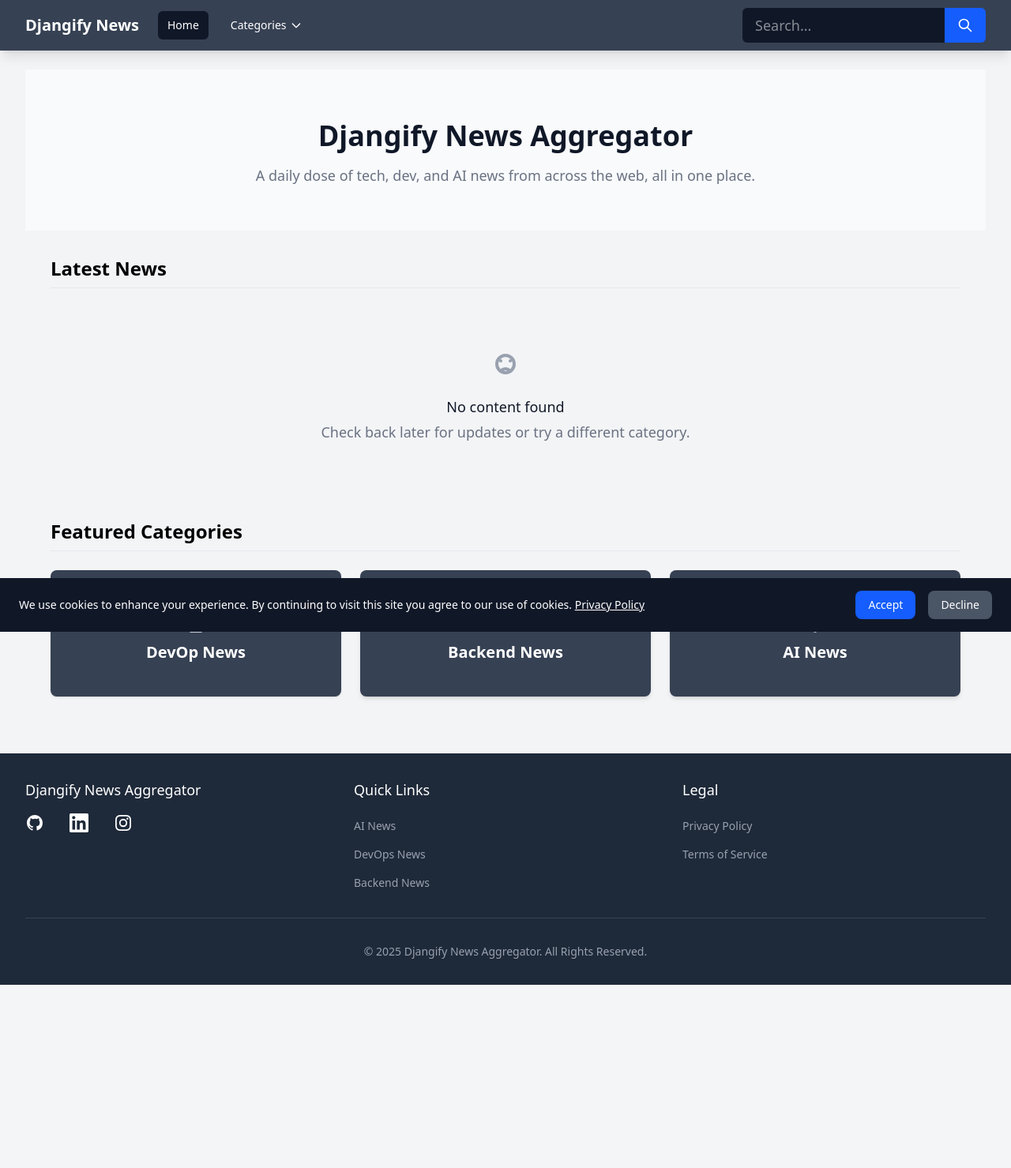
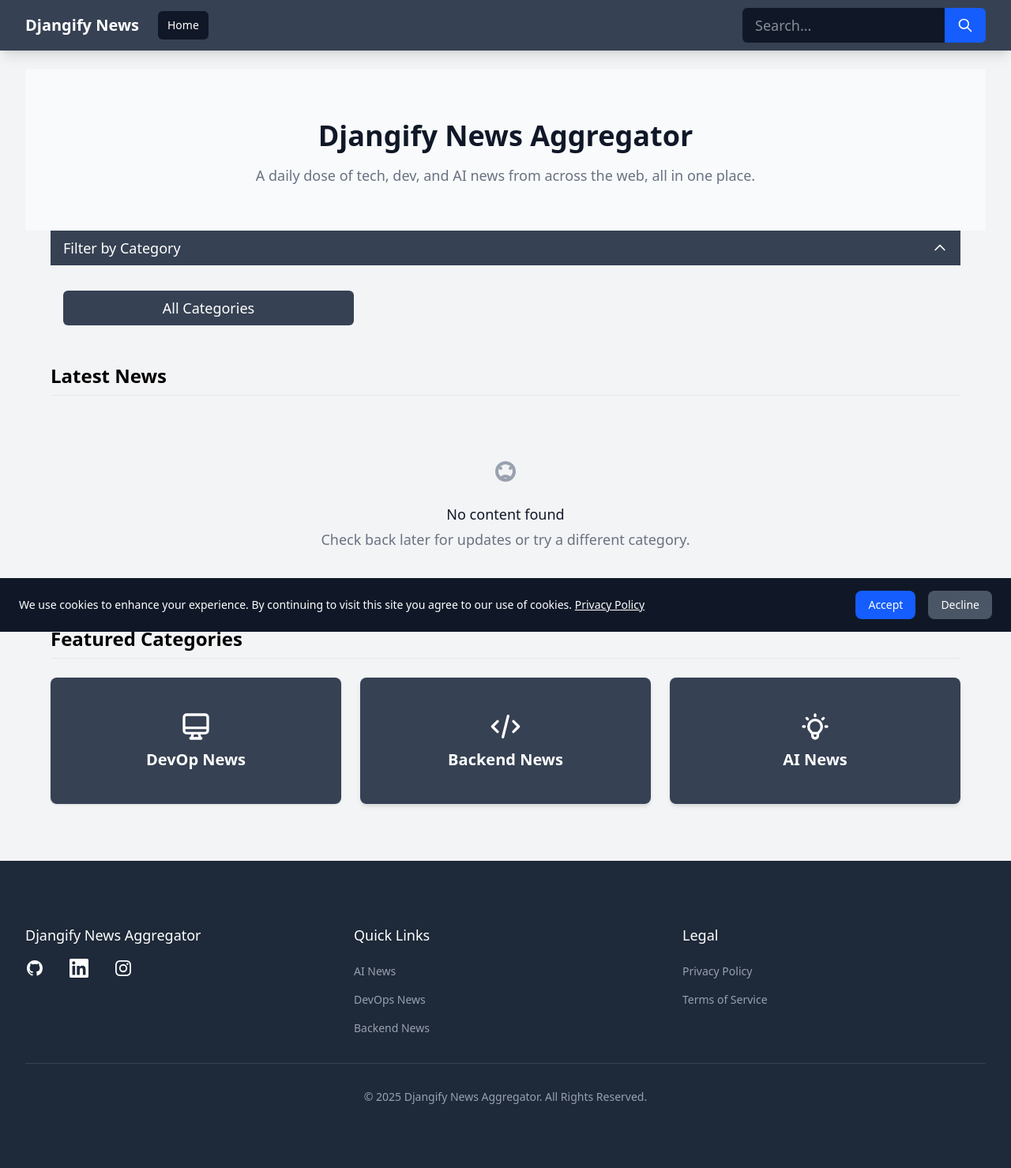
Before and after one commit to djangify/news, a Django app: page / in a window 1280 px wide. Shown: the whole page at 79% size. Before the commit the page ends 1247 px from the top, so only its background shows below. Run offline with Django 5.2, Linux system fonts and the light colour scheme; data that the repository does not hold is empty; style sheets or scripts are compiled from the project's sources.

Commit message:
Create new dynamic category section on index page, update nav.html and other templates

```diff
--- /dev/null
+++ b/feeds/templatetags/news_tags.py
@@ -0,0 +1,9 @@
+# feeds/templatetags/news_tags.py
+from django import template
+
+register = template.Library()
+
+@register.filter
+def get_item(dictionary, key):
+    """Get an item from a dictionary by key"""
+    return dictionary.get(key)
--- /dev/null
+++ b/static/js/category-filter.js
@@ -0,0 +1,29 @@
+// static/js/category-filter.js
+document.addEventListener('DOMContentLoaded', function () {
+  const filterToggle = document.getElementById('filter-toggle');
+  const categoriesGrid = document.getElementById('categories-grid');
+  const filterIcon = document.getElementById('filterIcon');
+
+  if (filterToggle && categoriesGrid && filterIcon) {
+    filterToggle.addEventListener('click', function () {
+      categoriesGrid.classList.toggle('hidden');
+      // Rotate the arrow icon
+      filterIcon.style.transform = categoriesGrid.classList.contains('hidden') ? 'rotate(0deg)' : 'rotate(180deg)';
+    });
+
+    // Show grid by default on larger screens
+    function handleResize() {
+      if (window.innerWidth >= 1024) { // lg breakpoint
+        categoriesGrid.classList.remove('hidden');
+        filterIcon.style.transform = 'rotate(180deg)';
+      } else {
+        categoriesGrid.classList.add('hidden');
+        filterIcon.style.transform = 'rotate(0deg)';
+      }
+    }
+
+    // Initial check and listen for window resizes
+    handleResize();
+    window.addEventListener('resize', handleResize);
+  }
+});
--- a/templates/base.html
+++ b/templates/base.html
@@ -70,8 +70,11 @@
         });
     </script>
 
-    <!-- jQuery -->
-    <script src="https://code.jquery.com/jquery-3.7.1.min.js"></script>
-    {% block extra_js %}{% endblock %}
+
+    {% block extra_js %}
+        <script src="https://code.jquery.com/jquery-3.7.1.min.js"></script>
+        <script src="{% static 'js/main.js' %}"></script>
+        <script src="{% static 'js/category-filter.js' %}"></script>
+    {% endblock %}
 </body>
 </html>
--- /dev/null
+++ b/templates/components/category_filter.html
@@ -0,0 +1,20 @@
+<!-- templates/components/category_filter.html -->
+<div class="mb-8">
+    <button id="filter-toggle" class="w-full flex items-center justify-between py-2 px-4 bg-gray-700 hover:bg-blue-50 text-white  transition-colors duration-200">
+        <span class="font-medium">Filter by Category</span>
+        <svg id="filterIcon" class="w-5 h-5 transform transition-transform duration-200" fill="none" stroke="currentColor" viewBox="0 0 24 24" xmlns="http://www.w3.org/2000/svg">
+            <path stroke-linecap="round" stroke-linejoin="round" stroke-width="2" d="M19 9l-7 7-7-7"></path>
+        </svg>
+    </button>
+
+    <div id="categories-grid" class="grid grid-cols-2 md:grid-cols-3 gap-2 mt-4  p-4  hidden">
+        <a href="{% url 'home' %}" class="category-btn {% if not category %}bg-gray-700 text-white{% else %}bg-gray-200 text-gray-700 hover:bg-gray-300{% endif %} rounded-md px-4 py-2 text-center transition-colors duration-200">
+            All Categories
+        </a>
+        {% for cat_value, cat_display in all_categories %}
+        <a href="{% url 'category' cat_value|lower %}" class="category-btn {% if category == cat_value|lower %}bg-gray-700 text-white{% else %}bg-gray-200 text-gray-700 hover:bg-gray-300{% endif %} rounded-md px-4 py-2 text-center transition-colors duration-200">
+            {{ cat_display }}
+        </a>
+        {% endfor %}
+    </div>
+</div>
--- a/templates/components/footer.html
+++ b/templates/components/footer.html
@@ -1,6 +1,6 @@
 {% load static %}
 <!-- templates/components/footer.html -->
-<div class="bg-gray-800 text-white">
+<div class="bg-gray-800 text-white py-12">
     <div class="max-w-7xl mx-auto py-8 px-4 sm:px-6 lg:px-8">
         <div class="grid grid-cols-1 md:grid-cols-3 gap-8">
             <div>
--- a/templates/components/nav.html
+++ b/templates/components/nav.html
@@ -11,21 +11,7 @@
         <!-- Main Navigation - Desktop -->
         <div class="hidden md:ml-6 md:flex md:space-x-4">
           <a href="{% url 'home' %}" class="px-3 py-2 rounded-md text-sm font-medium {% if request.path == '/' %}bg-gray-900{% else %}hover:bg-gray-900{% endif %}">Home</a>
-
-          <!-- Categories Dropdown - Desktop -->
-          <div class="relative" x-data="{ open: false }">
-            <button @click="open = !open" type="button" class="px-3 py-2 rounded-md text-sm font-medium hover:bg-gray-900 flex items-center" aria-expanded="false" aria-haspopup="true">
-              Categories
-              <svg class="ml-1 h-4 w-4" xmlns="http://www.w3.org/2000/svg" fill="none" viewBox="0 0 24 24" stroke="currentColor">
-                <path stroke-linecap="round" stroke-linejoin="round" stroke-width="2" d="M19 9l-7 7-7-7" />
-              </svg>
-            </button>
-            <div x-show="open" @click.away="open = false" class="origin-top-left absolute left-0 mt-2 w-48 rounded-md shadow-lg py-1 bg-gray-700 ring-1 ring-black ring-opacity-5 z-50" role="menu" aria-orientation="vertical" aria-labelledby="categories-menu">
-              {% for cat_value, cat_display in all_categories %}
-                <a href="{% url 'category' cat_value|lower %}" class="block px-4 py-2 text-sm text-white hover:bg-gray-600" role="menuitem">{{ cat_display }}</a>
-              {% endfor %}
-            </div>
-          </div>
+          <!-- Additional navigation items can be added here if needed -->
         </div>
       </div>
 
@@ -62,21 +48,6 @@
     <div class="px-2 pt-2 pb-3 space-y-1 sm:px-3">
       <a href="{% url 'home' %}" class="block px-3 py-2 rounded-md text-base font-medium {% if request.path == '/' %}bg-gray-700 text-white{% else %}text-gray-300 hover:bg-gray-700 hover:text-white{% endif %}">Home</a>
 
-      <!-- Categories dropdown for mobile -->
-      <div id="mobile-categories-menu" class="relative">
-        <button id="mobile-categories-button" type="button" class="w-full text-left flex justify-between items-center px-3 py-2 rounded-md text-base font-medium text-gray-300 hover:bg-gray-700 hover:text-white" aria-expanded="false" aria-haspopup="true">
-          <span>Categories</span>
-          <svg class="h-4 w-4 transform transition-transform duration-200" id="mobile-categories-icon" xmlns="http://www.w3.org/2000/svg" fill="none" viewBox="0 0 24 24" stroke="currentColor">
-            <path stroke-linecap="round" stroke-linejoin="round" stroke-width="2" d="M19 9l-7 7-7-7" />
-          </svg>
-        </button>
-        <div id="mobile-categories-dropdown" class="hidden pl-4 py-2 space-y-1">
-          {% for cat_value, cat_display in all_categories %}
-            <a href="{% url 'category' cat_value|lower %}" class="block px-3 py-2 rounded-md text-base font-medium text-gray-300 hover:bg-gray-700 hover:text-white">{{ cat_display }}</a>
-          {% endfor %}
-        </div>
-      </div>
-
       <!-- Mobile Search -->
       <div class="mt-4 px-3">
         <form action="{% url 'search' %}" method="get" class="flex">
@@ -106,18 +77,6 @@
           closeIcon.classList.toggle('hidden');
         });
       }
-
-      // Mobile categories dropdown
-      const mobileCategoriesButton = document.getElementById('mobile-categories-button');
-      const mobileCategoriesDropdown = document.getElementById('mobile-categories-dropdown');
-      const mobileCategoriesIcon = document.getElementById('mobile-categories-icon');
-
-      if (mobileCategoriesButton) {
-        mobileCategoriesButton.addEventListener('click', function() {
-          mobileCategoriesDropdown.classList.toggle('hidden');
-          mobileCategoriesIcon.classList.toggle('rotate-180');
-        });
-      }
     });
   </script>
 </nav>
--- a/templates/components/news_card.html
+++ b/templates/components/news_card.html
@@ -21,7 +21,7 @@
       </div>
     {% endif %}
     <div class="absolute top-0 right-0 m-2">
-      <span class="bg-blue-600 text-white text-xs font-semibold px-2 py-1 rounded">{{ content.category|default:"General" }}</span>
+      <span class="bg-gray-700 text-white text-xs font-semibold px-2 py-1 rounded">{{ content.category|default:"General" }}</span>
     </div>
   </div>
   <div class="p-4">
--- a/templates/index.html
+++ b/templates/index.html
@@ -1,5 +1,6 @@
 {% extends "base.html" %}
 {% load static %}
+
 
 {% block title %}News Aggregator - Your Daily Dose of News{% endblock %}
 
@@ -19,10 +20,14 @@
 </section>
 
 <div class="max-w-7xl mx-auto px-4 sm:px-6 lg:px-8 mb-12">
+  <!-- Category Filter Component -->
+  {% include "components/category_filter.html" %}
+
   <!-- Latest News Section -->
   <div class="mb-12">
     <h2 class="text-2xl font-bold mt-8 mb-6 pb-2 border-b border-gray-200">
       {% if category %}{{ category|title }} News{% else %}Latest News{% endif %}
+  </h2>
     </h2>
 
     <!-- News Grid -->
@@ -54,7 +59,7 @@
     {% endif %}
   </div>
 
-  <!-- Featured Categories -->
+  <!-- Featured Categories Section (Keep this as is) -->
   <div>
     <h2 class="text-2xl font-bold mb-6 pb-2 border-b border-gray-200">Featured Categories</h2>
     <div class="grid grid-cols-1 md:grid-cols-3 gap-6">
@@ -100,4 +105,5 @@
 
 {% block extra_js %}
   <script src="{% static 'js/main.js' %}"></script>
+  <script src="{% static 'js/category-filter.js' %}"></script>
 {% endblock %}
```
Also changed, not shown: feeds/templatetags/__init__.py (added).
